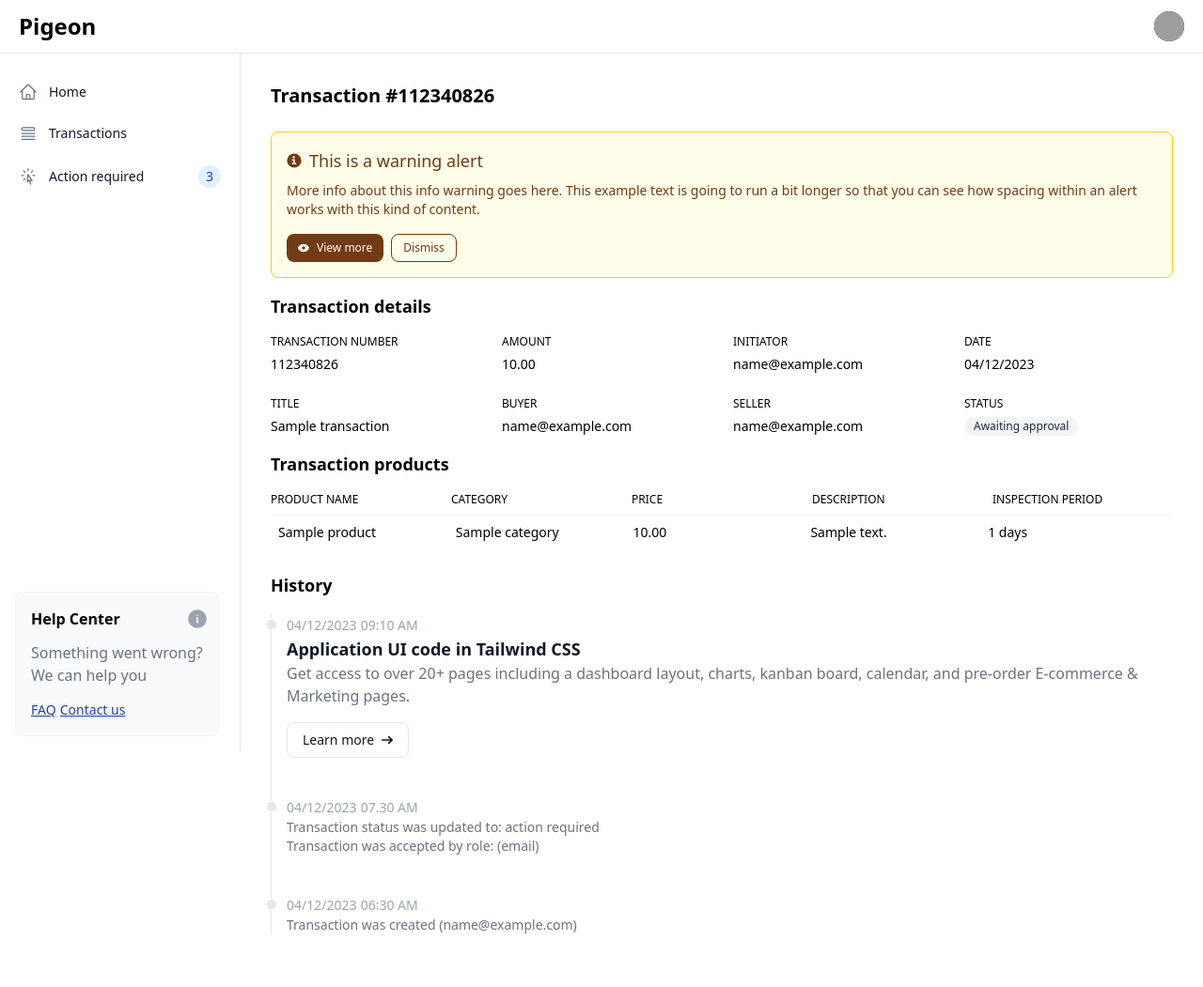
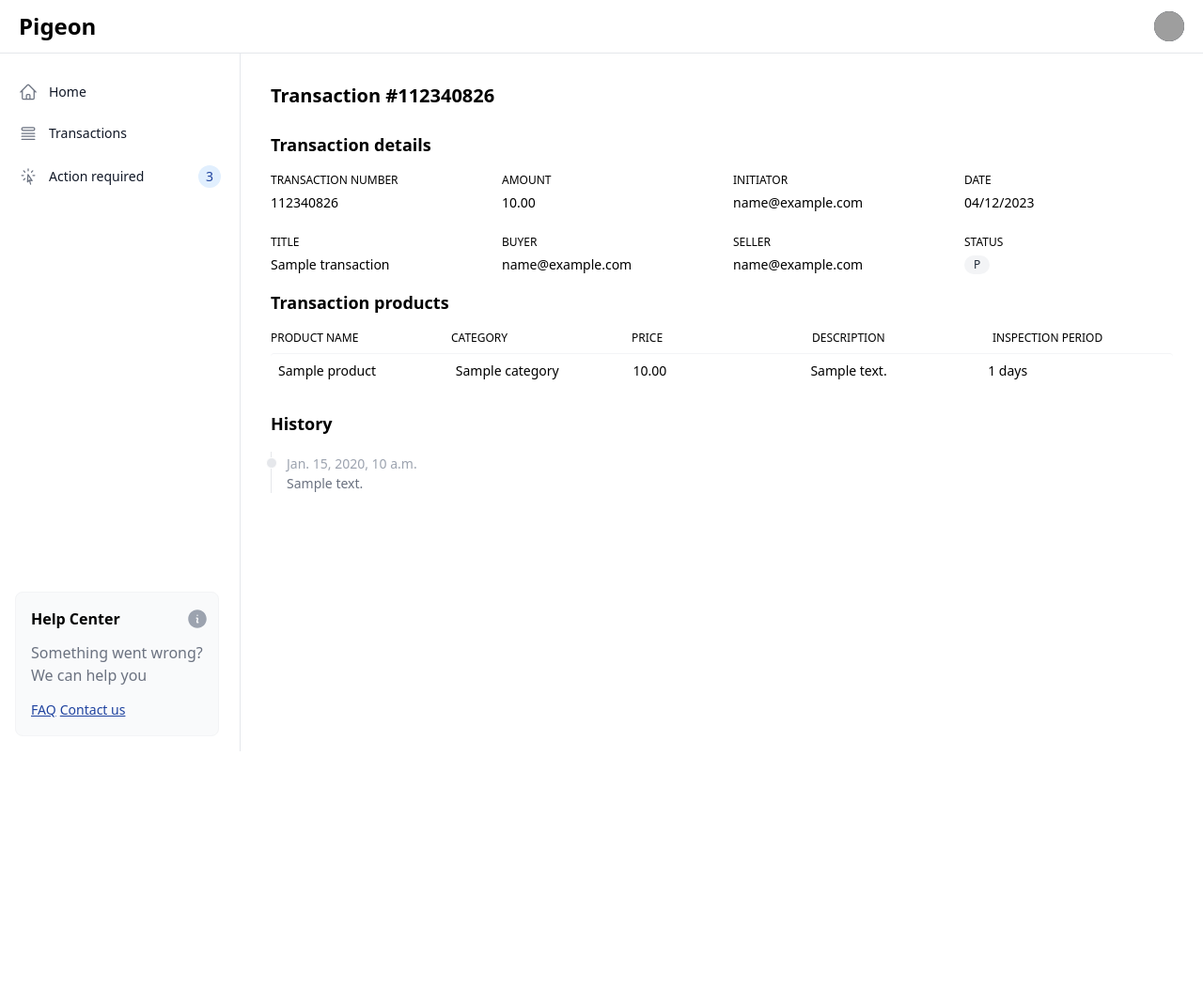
Before and after one commit to Ayub-Ian/pigeon-pay, a Django app: page /transactions/1/detail in a window 1280 px wide. Shown: the whole page at 94% size. After the commit the page ends 800 px from the top, so only its background shows below. Run offline with Django 4.2, Linux system fonts and the light colour scheme; a user stored in the database is signed in; tables that the repository leaves empty hold one stand-in row (values such as "Sample post"); style sheets or scripts are compiled from the project's sources; parts of the project's set-up code (start-up, migrations or seed data) failed here and were passed over; some libraries are stand-ins or nearby versions; grey boxes are pictures that could not be loaded.

Commit message:
Added transaction history functionality

```diff
--- a/pigeon/transactions/models.py
+++ b/pigeon/transactions/models.py
@@ -5,16 +5,30 @@ from django.urls import reverse
 
 
 class Transaction(models.Model):
+    PENDING = 'P'
+    IN_PROGRESS = 'IP'
+    COMPLETED = 'C'
+    CANCELED = 'X'
+    ACTION_REQUIRED = 'AR'
+
+    STATUS_CHOICES = [
+        (PENDING, 'Pending'),
+        (IN_PROGRESS, 'In Progress'),
+        (COMPLETED, 'Completed'),
+        (CANCELED, 'Canceled'),
+        (ACTION_REQUIRED, 'Action Required'),
+    ]
+
     amount = models.DecimalField(max_digits=10,decimal_places=2, null=True, blank=True)
     title = models.CharField(max_length=255, null=False, blank=False)
     url = models.CharField(max_length=255, null=True, blank=True)
     buyer = models.ForeignKey(Buyer,
-                              on_delete=models.CASCADE,
+                              on_delete=models.SET_NULL,
                               related_name="buyer_transactions",
                               null=True,
                               blank=True)
     seller = models.ForeignKey(Seller,
-                               on_delete=models.CASCADE,
+                               on_delete=models.SET_NULL,
                                related_name='seller_transactions',
                                null=True,
                                blank=True)
@@ -22,6 +36,9 @@ class Transaction(models.Model):
                                   on_delete=models.CASCADE,
                                   related_name='initiated_transactions')
     initiator_role = models.CharField(max_length=10, choices=[('buyer', 'Buyer'), ('seller', 'Seller')])
+    action_description = models.TextField(blank=True, null=True)
+    status = models.CharField(max_length=2, choices=STATUS_CHOICES, default=PENDING)
+
 
     def __str__(self) -> str:
         return self.title
@@ -62,3 +79,10 @@ class Product(models.Model):
 
     def __str__(self) -> str:
         return self.name
+
+
+class TransactionHistory(models.Model):
+    transaction = models.ForeignKey(Transaction, on_delete=models.CASCADE)
+    user = models.ForeignKey(User, on_delete=models.SET_NULL, null=True)
+    action_timestamp = models.DateTimeField(auto_now_add=True)
+    action_description = models.TextField()
--- a/pigeon/transactions/templates/transactions/transaction/detail.html
+++ b/pigeon/transactions/templates/transactions/transaction/detail.html
@@ -5,29 +5,24 @@
 {% endblock %}
 {% block content %}
      <h1 class="font-bold text-xl mb-6">Transaction #112340826</h1>
-     <div id="alert-additional-content-4" class="p-4 mb-4 text-yellow-800 border border-yellow-300 rounded-lg bg-yellow-50 dark:bg-gray-800 dark:text-yellow-300 dark:border-yellow-800" role="alert">
+
+     {% if transaction.status == 'AR' %}
+
+      <div id="alert-additional-content-4" class="p-4 mb-4 text-yellow-800 border border-yellow-300 rounded-lg bg-yellow-50 dark:bg-gray-800 dark:text-yellow-300 dark:border-yellow-800" role="alert">
         <div class="flex items-center">
           <svg class="flex-shrink-0 w-4 h-4 me-2" aria-hidden="true" xmlns="http://www.w3.org/2000/svg" fill="currentColor" viewBox="0 0 20 20">
             <path d="M10 .5a9.5 9.5 0 1 0 9.5 9.5A9.51 9.51 0 0 0 10 .5ZM9.5 4a1.5 1.5 0 1 1 0 3 1.5 1.5 0 0 1 0-3ZM12 15H8a1 1 0 0 1 0-2h1v-3H8a1 1 0 0 1 0-2h2a1 1 0 0 1 1 1v4h1a1 1 0 0 1 0 2Z"/>
           </svg>
           <span class="sr-only">Info</span>
-          <h3 class="text-lg font-medium">This is a warning alert</h3>
+          <h3 class="text-lg font-medium">This is an action required alert</h3>
         </div>
         <div class="mt-2 mb-4 text-sm">
-          More info about this info warning goes here. This example text is going to run a bit longer so that you can see how spacing within an alert works with this kind of content.
-        </div>
-        <div class="flex">
-          <button type="button" class="text-white bg-yellow-800 hover:bg-yellow-900 focus:ring-4 focus:outline-none focus:ring-yellow-300 font-medium rounded-lg text-xs px-3 py-1.5 me-2 text-center inline-flex items-center dark:bg-yellow-300 dark:text-gray-800 dark:hover:bg-yellow-400 dark:focus:ring-yellow-800">
-            <svg class="me-2 h-3 w-3" aria-hidden="true" xmlns="http://www.w3.org/2000/svg" fill="currentColor" viewBox="0 0 20 14">
-              <path d="M10 0C4.612 0 0 5.336 0 7c0 1.742 3.546 7 10 7 6.454 0 10-5.258 10-7 0-1.664-4.612-7-10-7Zm0 10a3 3 0 1 1 0-6 3 3 0 0 1 0 6Z"/>
-            </svg>
-            View more
-          </button>
-          <button type="button" class="text-yellow-800 bg-transparent border border-yellow-800 hover:bg-yellow-900 hover:text-white focus:ring-4 focus:outline-none focus:ring-yellow-300 font-medium rounded-lg text-xs px-3 py-1.5 text-center dark:hover:bg-yellow-300 dark:border-yellow-300 dark:text-yellow-300 dark:hover:text-gray-800 dark:focus:ring-yellow-800" data-dismiss-target="#alert-additional-content-4" aria-label="Close">
-            Dismiss
-          </button>
-        </div>
+          {{ transaction.action_description }}        </div>
+
       </div>
+
+     {% endif %}
+
       <p class="font-semibold text-lg mb-4">Transaction details</p>
       <div class="grid gap-6 grid-cols-4 mb-4 [&>div>p]:text-sm">
         <div class="flex flex-col space-y-1.5">
@@ -62,7 +57,7 @@
         </div>
         <div class="flex flex-col space-y-1.5">
             <span class="uppercase text-xs"> status</span>
-            <span class="bg-gray-100 text-gray-800 w-fit text-xs font-medium me-2 px-2.5 py-0.5 rounded-full dark:bg-gray-700 dark:text-gray-300">Awaiting approval</span>
+            <span class="bg-gray-100 text-gray-800 w-fit text-xs font-medium me-2 px-2.5 py-0.5 rounded-full dark:bg-gray-700 dark:text-gray-300">{{transaction.status}}</span>
 
         </div>
 
@@ -92,29 +87,16 @@
     <p class="font-semibold text-lg mb-4">History </p>
 
 <ol class="relative border-s border-gray-200 dark:border-gray-700">
-    <li class="mb-10 ms-4">
-        <div class="absolute w-3 h-3 bg-gray-200 rounded-full mt-1.5 -start-1.5 border border-white dark:border-gray-900 dark:bg-gray-700"></div>
-        <span class="mb-1 text-sm font-normal leading-none text-gray-400 dark:text-gray-500">04/12/2023</span>
-        <span class="mb-1 text-sm font-normal leading-none text-gray-400 dark:text-gray-500">09:10 AM</span>
-        <h3 class="text-lg font-semibold text-gray-900 dark:text-white">Application UI code in Tailwind CSS</h3>
-        <p class="mb-4 text-base font-normal text-gray-500 dark:text-gray-400">Get access to over 20+ pages including a dashboard layout, charts, kanban board, calendar, and pre-order E-commerce & Marketing pages.</p>
-        <a href="#" class="inline-flex items-center px-4 py-2 text-sm font-medium text-gray-900 bg-white border border-gray-200 rounded-lg hover:bg-gray-100 hover:text-blue-700 focus:z-10 focus:ring-4 focus:outline-none focus:ring-gray-200 focus:text-blue-700 dark:bg-gray-800 dark:text-gray-400 dark:border-gray-600 dark:hover:text-white dark:hover:bg-gray-700 dark:focus:ring-gray-700">Learn more <svg class="w-3 h-3 ms-2 rtl:rotate-180" aria-hidden="true" xmlns="http://www.w3.org/2000/svg" fill="none" viewBox="0 0 14 10">
-    <path stroke="currentColor" stroke-linecap="round" stroke-linejoin="round" stroke-width="2" d="M1 5h12m0 0L9 1m4 4L9 9"/>
-  </svg></a>
-    </li>
-    <li class="mb-10 ms-4">
-        <div class="absolute w-3 h-3 bg-gray-200 rounded-full mt-1.5 -start-1.5 border border-white dark:border-gray-900 dark:bg-gray-700"></div>
-        <span class="mb-1 text-sm font-normal leading-none text-gray-400 dark:text-gray-500">04/12/2023</span>
-        <span class="mb-1 text-sm font-normal leading-none text-gray-400 dark:text-gray-500">07.30 AM</span>
-        <p class="text-sm font-normal text-gray-500 dark:text-gray-400">Transaction status was updated to: action required</p>
-        <p class="text-sm font-normal text-gray-500 dark:text-gray-400">Transaction was accepted by role: &#40;email&#41;</p>
-    </li>
+  {% for history_entry in transaction.transactionhistory_set.all %}
+
     <li class="ms-4">
         <div class="absolute w-3 h-3 bg-gray-200 rounded-full mt-1.5 -start-1.5 border border-white dark:border-gray-900 dark:bg-gray-700"></div>
-        <span class="mb-1 text-sm font-normal leading-none text-gray-400 dark:text-gray-500">04/12/2023</span>
-        <span class="mb-1 text-sm font-normal leading-none text-gray-400 dark:text-gray-500">06:30 AM</span>
-        <p class="text-sm font-normal text-gray-500 dark:text-gray-400">Transaction was created &#40;{{transaction.initiator}}&#41;	</p>
+        <span class="mb-1 text-sm font-normal leading-none text-gray-400 dark:text-gray-500">{{ history_entry.action_timestamp }}</span>
+        <p class="text-sm font-normal text-gray-500 dark:text-gray-400">{{ history_entry.action_description }} 	</p>
     </li>
+
+
+    {% endfor %}
 </ol>
 
 
--- a/pigeon/transactions/views.py
+++ b/pigeon/transactions/views.py
@@ -2,7 +2,7 @@ from django.shortcuts import render, get_object_or_404, redirect
 from .forms import TransactionForm, ProductForm, AcceptanceForm
 from accounts.models import Seller, Buyer, User
 from django.contrib.auth.decorators import login_required
-from .models import Transaction
+from .models import Transaction, TransactionHistory
 from django.contrib.auth.mixins import LoginRequiredMixin
 from django.views.generic.edit import FormView
 from django.urls import reverse_lazy
@@ -62,7 +62,17 @@ def transaction_create(request):
             product = product_form.save(commit=False)
             product.transaction = transaction
             product.save()
-            print("Transaction has been saved")
+
+            transaction.status = Transaction.ACTION_REQUIRED
+            transaction.action_description = "Please review and accept the terms."
+
+
+            TransactionHistory.objects.create(
+            transaction=transaction,
+            user=current_user,
+            action_description="Transaction was created by {}: ({})".format(transaction['initiator_role'],current_user)
+            )
+
             return redirect("dashboard")
 
     else:
@@ -94,7 +104,18 @@ class TransactionAcceptanceView(LoginRequiredMixin, FormView):
         else:
             print(form.errors)
 
+
         self.transaction.save()
+
+        self.transaction.status = Transaction.ACTION_REQUIRED
+        self.transaction.action_description = "Please pay for the for transaction."
+
+
+        TransactionHistory.objects.create(
+            transaction=self.transaction,
+            user=self.request.user,
+            action_description="Transaction was accepted by: ({})".format(self.request.user)
+        )
         return super().form_valid(form)
 
     def get_success_url(self):
```
Also changed, not shown: pigeon/transactions/migrations/0006_transaction_action_description_transaction_status_and_more.py (added).
